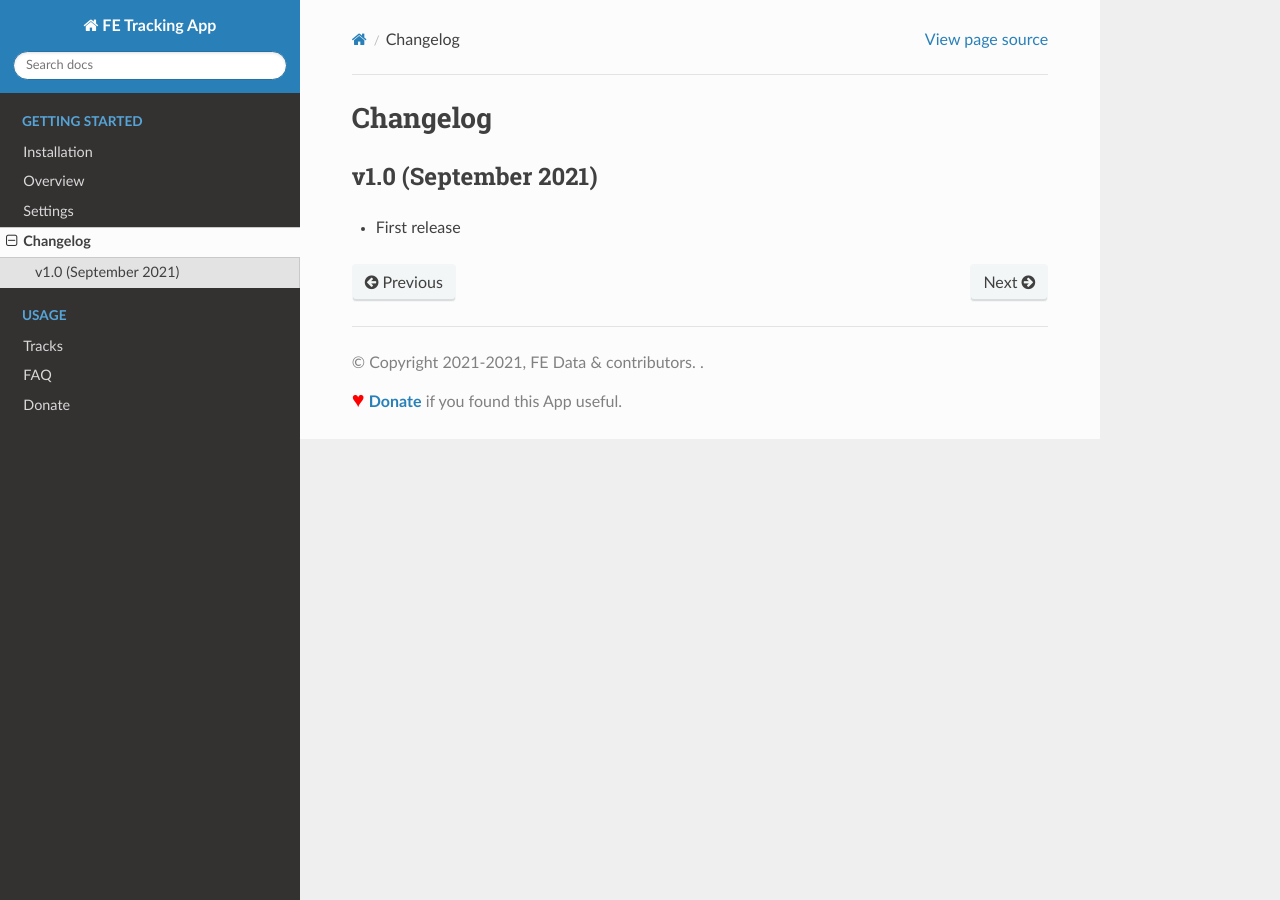
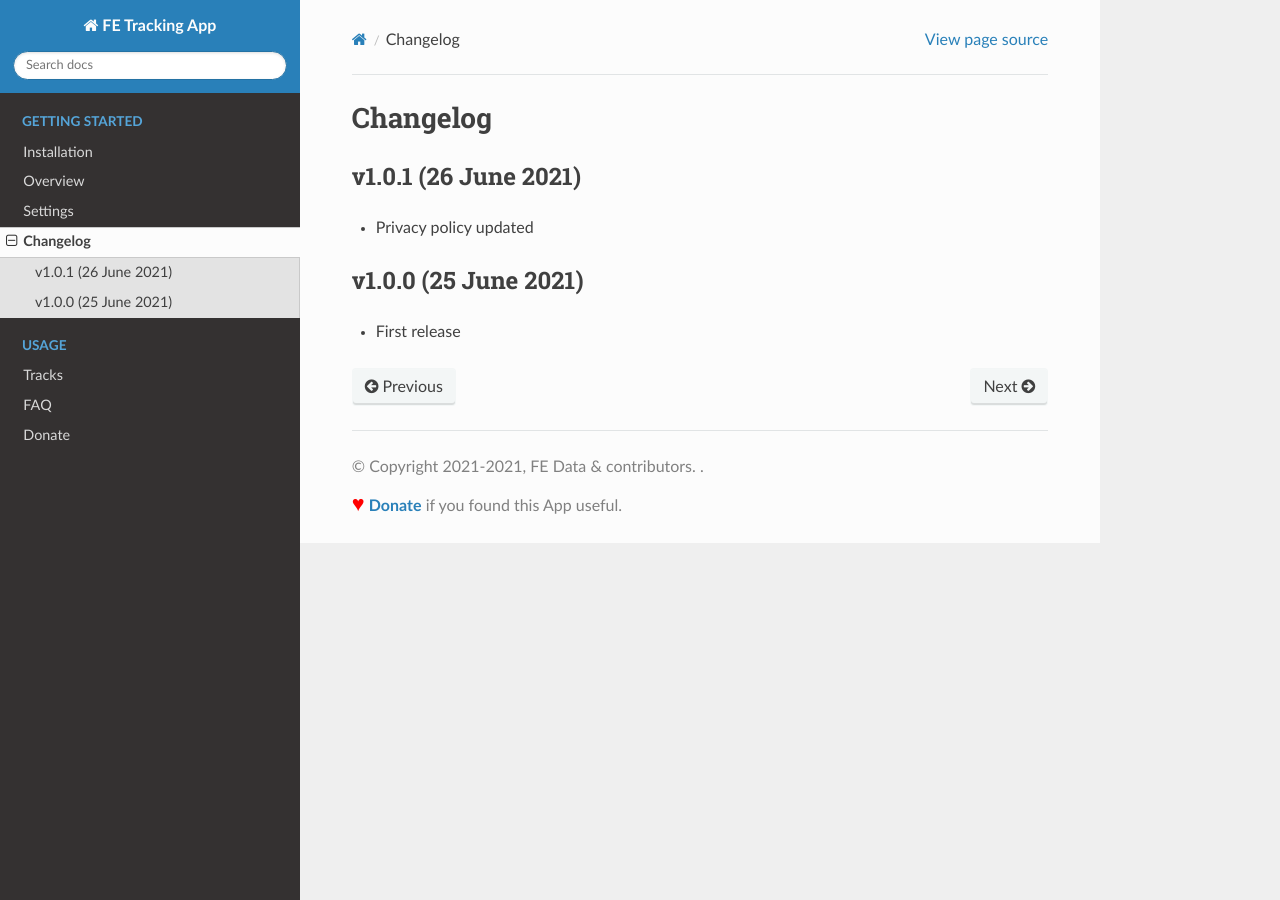
Before and after one commit to fe-data/fe-tracking, a Sphinx documentation site: the page built from docs/getting-started/changelog.rst, in a window 1280 px wide. Built offline with Sphinx 7.4.7 and the Read the Docs theme 2.0.0, drawn with Linux system fonts in a browser that asks for light colours.

```diff
--- a/docs/getting-started/changelog.rst
+++ b/docs/getting-started/changelog.rst
@@ -1,6 +1,10 @@
 Changelog
 =========
 
-v1.0 (September 2021)
+v1.0.1 (26 June 2021)
+---------------------
+* Privacy policy updated
+
+v1.0.0 (25 June 2021)
 ---------------------
 * First release
--- a/docs/getting-started/installation.rst
+++ b/docs/getting-started/installation.rst
@@ -1,13 +1,13 @@
 Installation
 ============
 The Fe Tracking App is available for Android 7.0 and later and IOS 9.0 and later.
-The App is currently in beta testing and will soon be offered to Google and Apple for approval. Once the App is approved we will update the download links.
+The App is currently available for Android and is in beta testing for IOS and will soon be offered to Apple for approval. Once the App for IOS is approved we will update the download link.
 
 .. list-table::
 
     * - .. image:: ../_static/images/getting-started/Tracking-Android.png
            :scale: 50%
-           :target: https://play.google.com/store/apps
+           :target: https://play.google.com/store/apps/details?id=nl.fe_data.tracking
       - .. image:: ../_static/images/getting-started/Tracking-IOS.png
            :scale: 50%
            :target: https://apps.apple.com
--- a/docs/getting-started/settings.rst
+++ b/docs/getting-started/settings.rst
@@ -61,3 +61,5 @@ Reset App
       Reset App screen
    ---
    Reset all settings to their default values. This does not affect existing tracks that have been or will be travelled.
+
+|
```
Also changed, not shown: docs/_static/images/getting-started/Tracking-Android.png.
